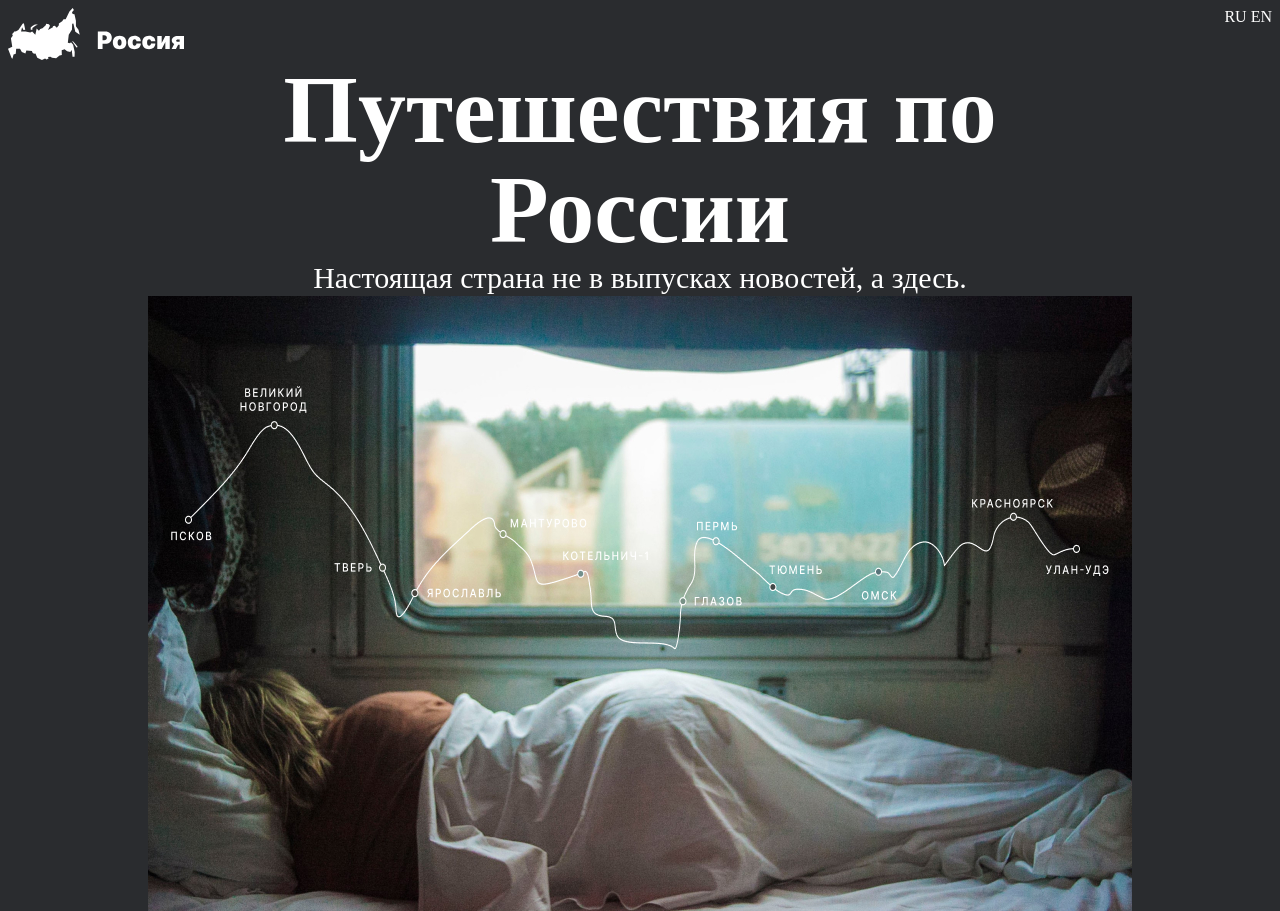
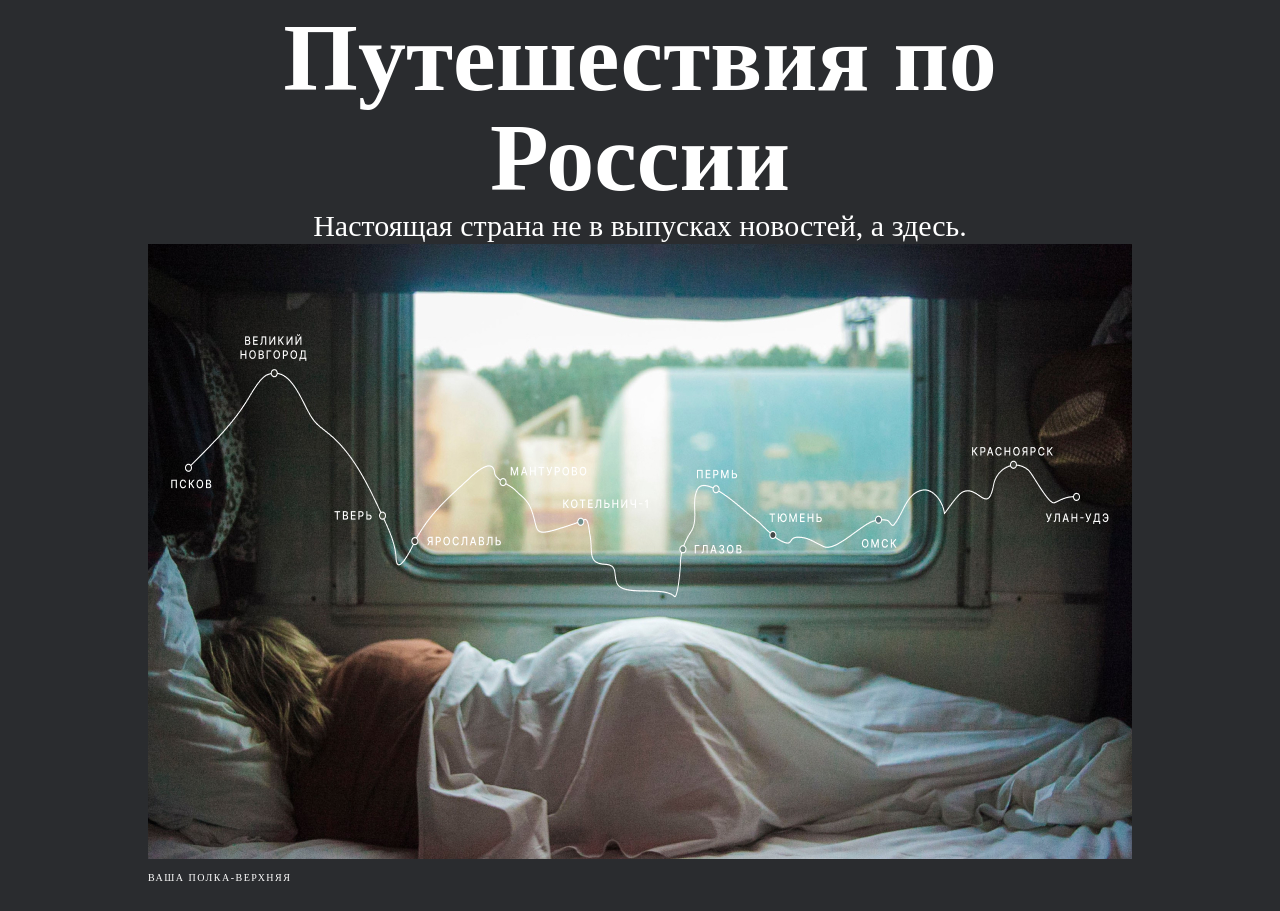
Before and after one commit to viconda23/projectstyles, a plain HTML site: page index.html in a window 1280 px wide. Shown: the top 911 px of the page. Drawn offline with Linux system fonts and the light colour scheme.

Commit message:
deleted header

```diff
--- a/index.html
+++ b/index.html
@@ -10,12 +10,9 @@
 
 <body class="body_content">
     <div class="page">
-        <header class="header">
-            <div class="header_logo"></div>
-            <span class="header_lang"> RU EN </span>
-        </header>
         <main>
             <section class="lead">
+                <div> </div>
                 <h1 class="lead-title"> Путешествия по России </h1>
                 <p class="lead-subtitle"> Настоящая страна не в выпусках новостей, а здесь. </p>
                 <img src="./image/_image.jpg" class="lead-image" alt="Девушка в поезде">
```
